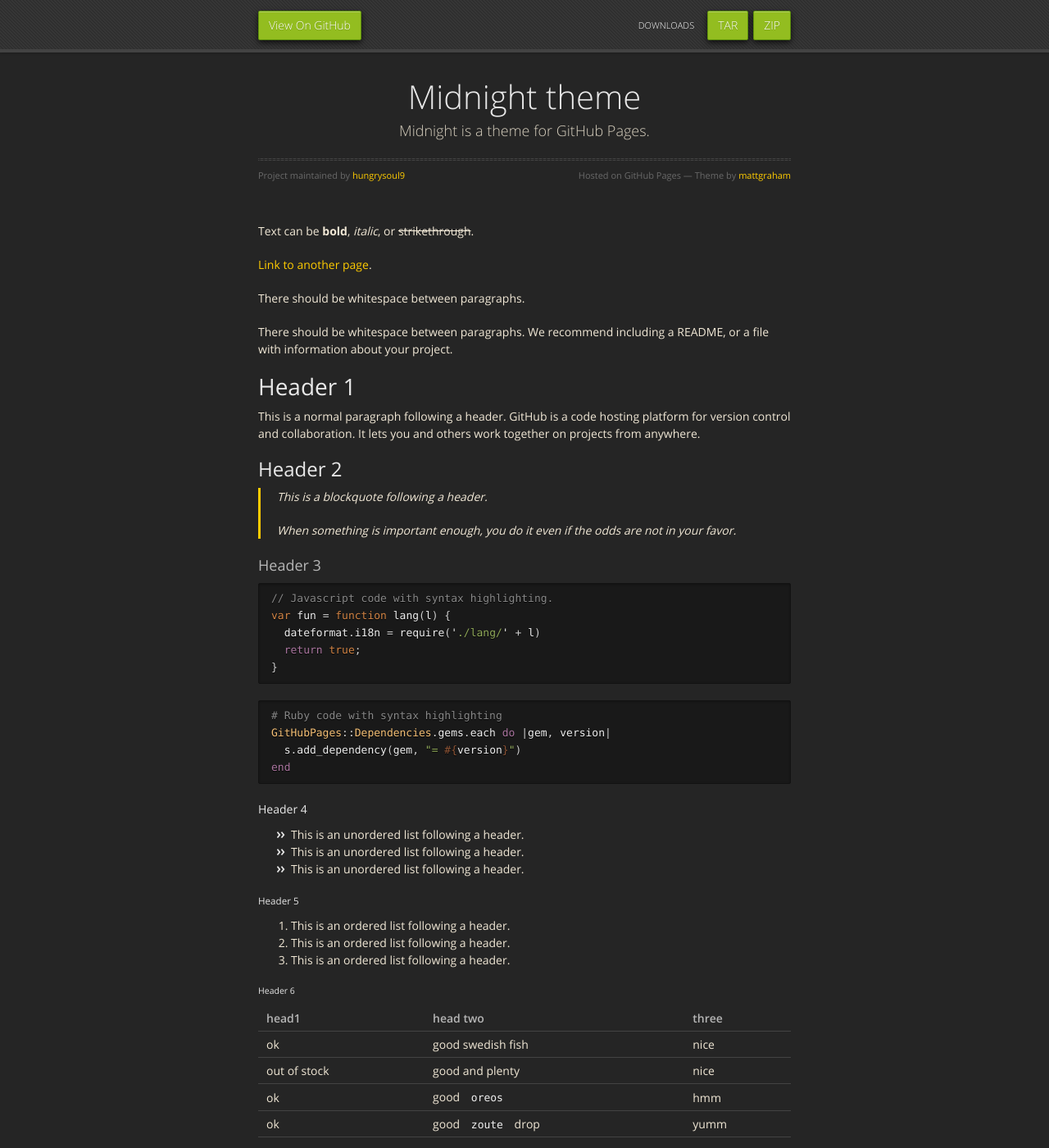
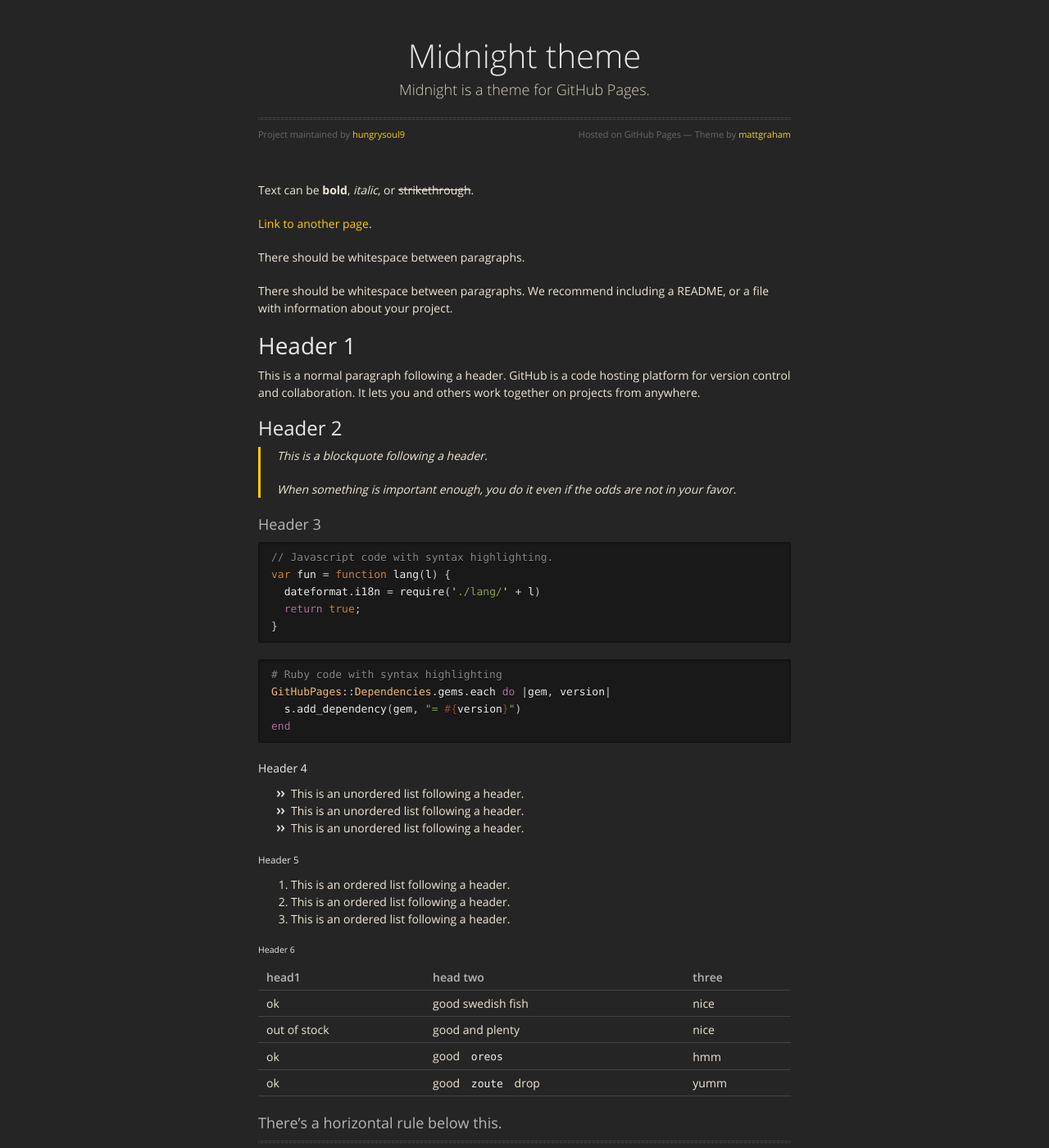
Before and after one commit to hungrysoul9/hungrysoul9.github.io, a Jekyll site: the page built from index.md, in a window 1280 px wide and 1400 px high. Shown: the whole window at 82% size. Built offline with Jekyll 4.4.1, drawn with Linux system fonts in a browser that asks for light colours.

Commit message:
remove header

```diff
--- a/_config.yml
+++ b/_config.yml
@@ -1,5 +1,4 @@
 title: Midnight theme
 description: Midnight is a theme for GitHub Pages.
-show_downloads: true
 google_analytics:
 theme: jekyll-theme-midnight
--- a/_layouts/default.html
+++ b/_layouts/default.html
@@ -18,17 +18,6 @@
 
   </head>
   <body>
-      <div id="header">
-        <nav>
-          <li class="fork"><a href="{{ site.github.repository_url }}">View On GitHub</a></li>
-          {% if site.show_downloads %}
-            <li class="downloads"><a href="{{ site.github.zip_url }}">ZIP</a></li>
-            <li class="downloads"><a href="{{ site.github.tar_url }}">TAR</a></li>
-            <li class="title">DOWNLOADS</li>
-          {% endif %}
-        </nav>
-      </div><!-- end header -->
-
     <div class="wrapper">
 
       <section>
--- a/_sass/jekyll-theme-midnight.scss
+++ b/_sass/jekyll-theme-midnight.scss
@@ -153,82 +153,10 @@ dt {
   font-weight: normal;
 }
 
-
-#header {
-  z-index: 100;
-  left:0;
-  top: 0px;
-  height: 60px;
-  width: 100%;
-  position: fixed;
-  background: url(../images/nav-bg.gif) #353535;
-  border-bottom: 4px solid #434343;
-  box-shadow: 0px 1px 3px rgba(0,0,0,.25);
-
-  nav {
-    max-width: 650px;
-    margin: 0 auto;
-    padding: 0 10px;
-    background: blue;
-    margin: 6px auto;
-
-    li {
-      font-family: 'OpenSansLight', "Helvetica Neue", Helvetica, Arial, sans-serif;
-      font-weight: normal;
-      list-style: none;
-      display: inline;
-      color: white;
-      line-height: 50px;
-      text-shadow: 0px 1px 0px rgba(0,0,0,.2);
-      font-size: 14px;
-
-      a {
-        color: white;
-        border: 1px solid #5d910b;
-        background: linear_gradient(#93bd20, #659e10);
-        border-radius: 2px;
-        box-shadow: inset 0px 1px 0px rgba(255,255,255,.3), 0px 3px 7px rgba(0,0,0,.7);
-
-        background-color: #93bd20;
-        padding: 10px 12px;
-        margin-top: 6px;
-        line-height:14px;
-        font-size:14px;
-        display:inline-block;
-        text-align:center;
-
-        &:hover {
-          background: linear_gradient(#749619, #527f0e);
-          background-color: #659e10;
-          border: 1px solid #527f0e;
-          box-shadow: inset 0px 1px 1px rgba(0,0,0,.2), 0px 1px 0px rgba(0,0,0,.0);
-        }
-      }
-
-      &.fork {
-        float: left;
-        margin-left: 0px;
-      }
-
-      &.downloads {
-        float: right;
-        margin-left: 6px;
-      }
-
-      &.title {
-        float: right;
-        margin-right: 10px;
-        font-size: 11px;
-      }
-    }
-  }
-}
-
 section {
   max-width:650px;
   padding: 30px 0px 50px 0px;
   margin: 20px 0;
-  margin-top: 70px;
 
   #title {
     border: 0;
@@ -295,10 +223,6 @@ section {
 
 @media print, screen and (max-width: 480px) {
 
-  #header {
-    margin-top: -20px;
-  }
-
   section {
     margin-top: 40px;
   }
```
